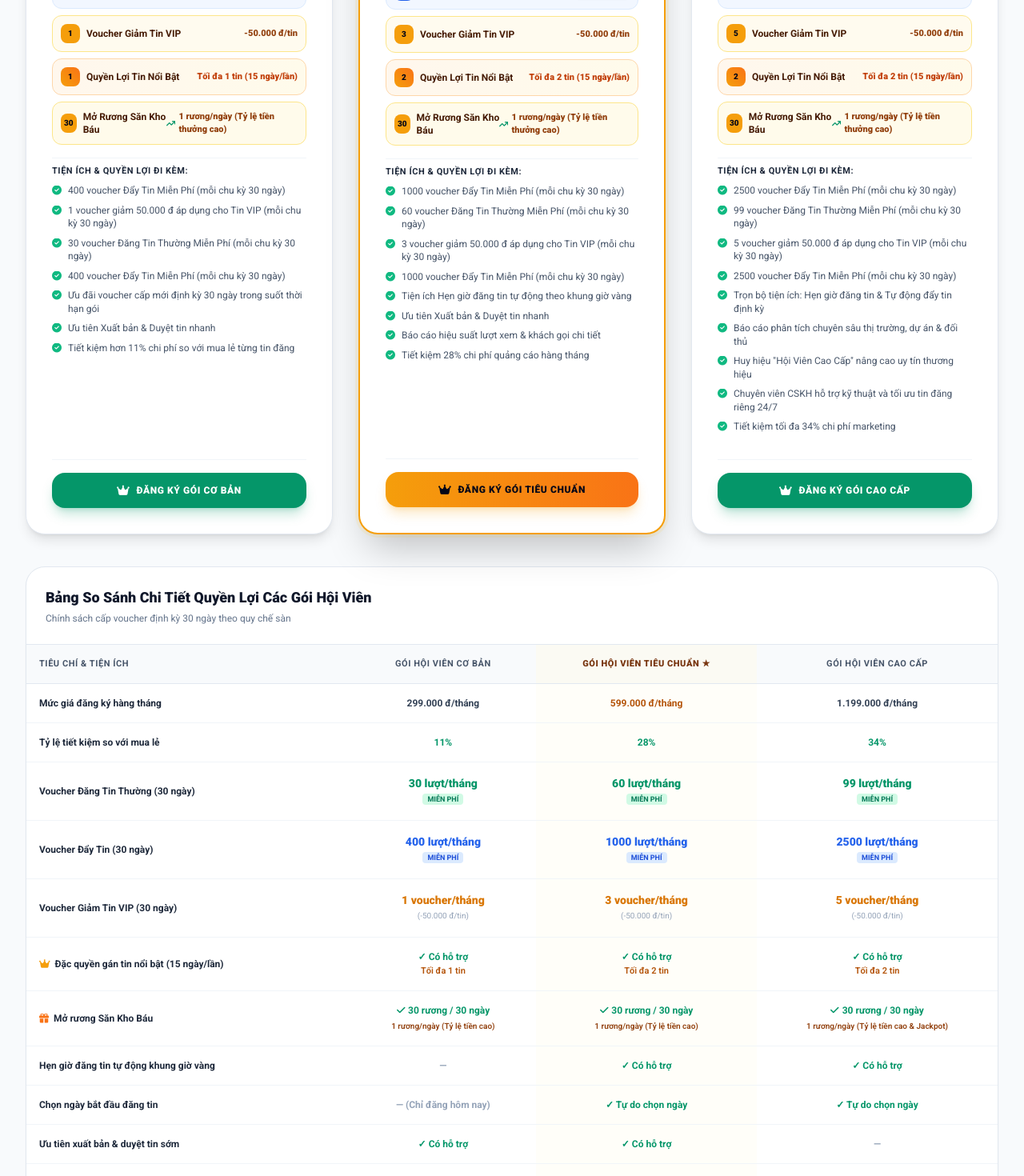
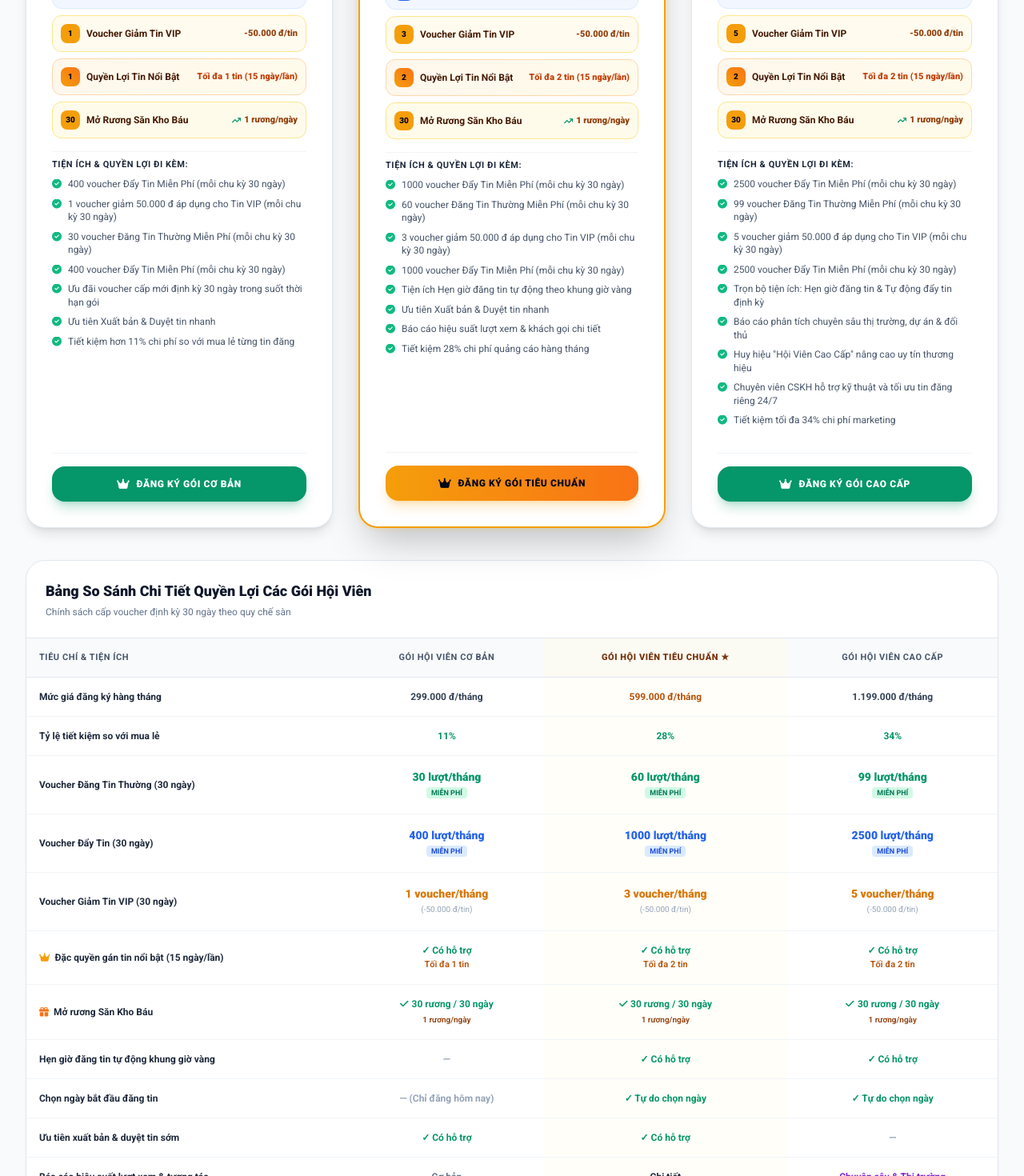
Before and after one commit to tranvureview-ops/bds-realestate, a Next.js app: page /goi-hoi-vien in a window 1280 px wide. Shown: the part 880-2350 px from the top of the page at 80% size. Built offline with nearby package versions, Linux system fonts and the light colour scheme; no server answers; the database is empty; a web font is replaced by a local one.

Commit message:
chore: remove reward rate parenthesis in membership treasure hunt benefit

```diff
--- a/src/components/AdminMembershipManager.jsx
+++ b/src/components/AdminMembershipManager.jsx
@@ -1844,7 +1844,7 @@ export default function AdminMembershipManager({ onNavigateToPricing = null }) {
                                     <span className="font-bold text-amber-950 text-[11px]">Mở Rương Săn Kho Báu</span>
                                   </div>
                                   <span className="text-amber-800 font-black text-[10px]">
-                                    {safeDaily} rương/ngày (Tỷ lệ cao)
+                                    {safeDaily} rương/ngày
                                   </span>
                                 </div>
                               );
--- a/src/views/MembershipPage.jsx
+++ b/src/views/MembershipPage.jsx
@@ -583,7 +583,7 @@ export default function MembershipPage() {
                             </div>
                             <span className="text-amber-800 font-black text-[11px] flex items-center gap-1">
                               <i className="fa-solid fa-arrow-trend-up text-[10px] text-emerald-600"></i>
-                              <span>{pkgDailyLimit} rương/ngày (Tỷ lệ tiền thưởng cao)</span>
+                              <span>{pkgDailyLimit} rương/ngày</span>
                             </span>
                           </div>
                         );
@@ -777,7 +777,7 @@ export default function MembershipPage() {
                           <span>{pMonthly} rương / 30 ngày</span>
                         </span>
                         <div className="text-[10px] text-amber-800 font-semibold mt-0.5">
-                          {pDaily} rương/ngày ({p.id === 'member-premium' ? 'Tỷ lệ tiền cao & Jackpot' : 'Tỷ lệ tiền cao'})
+                          {pDaily} rương/ngày
                         </div>
                       </td>
                     );
```
